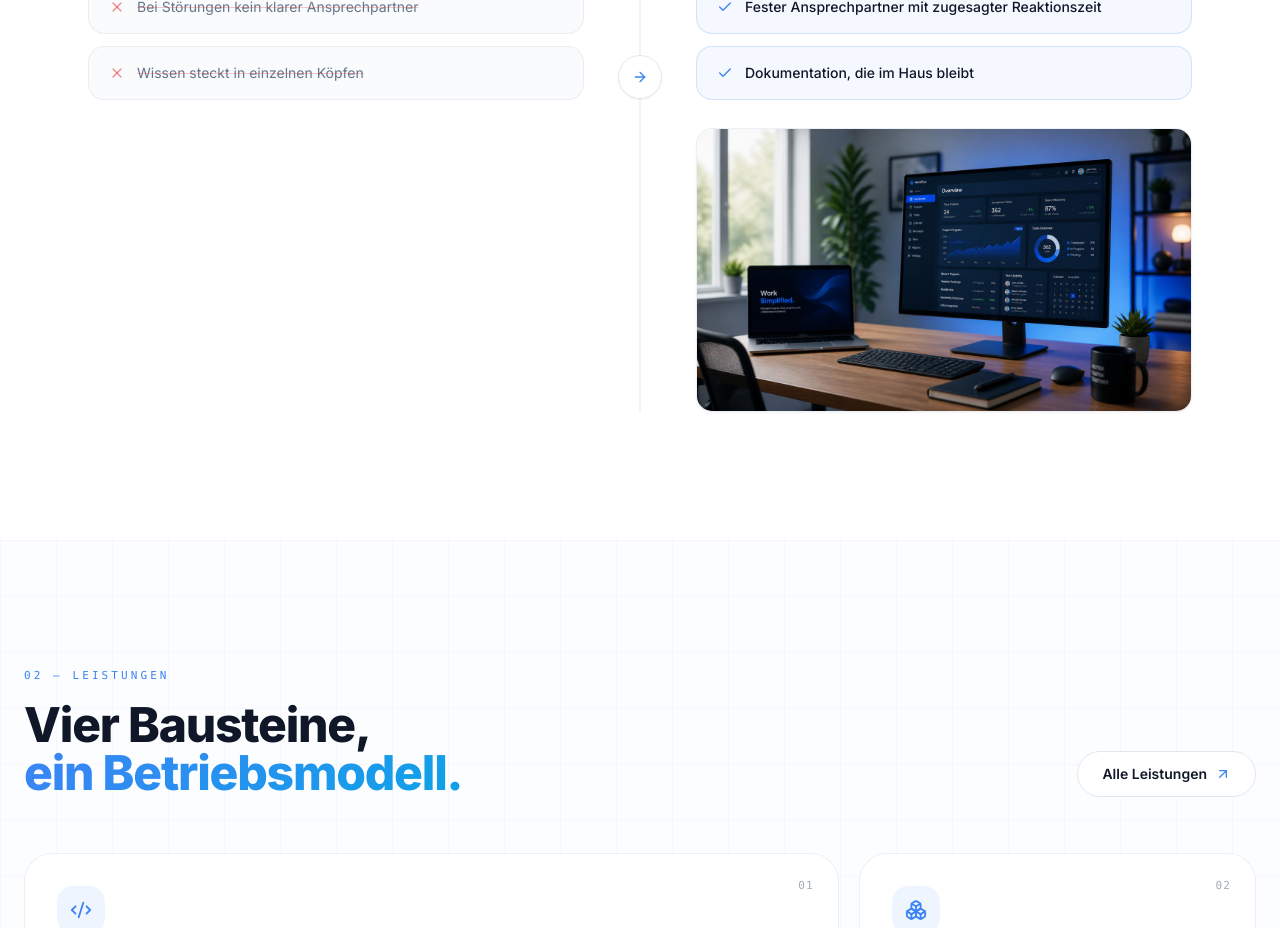
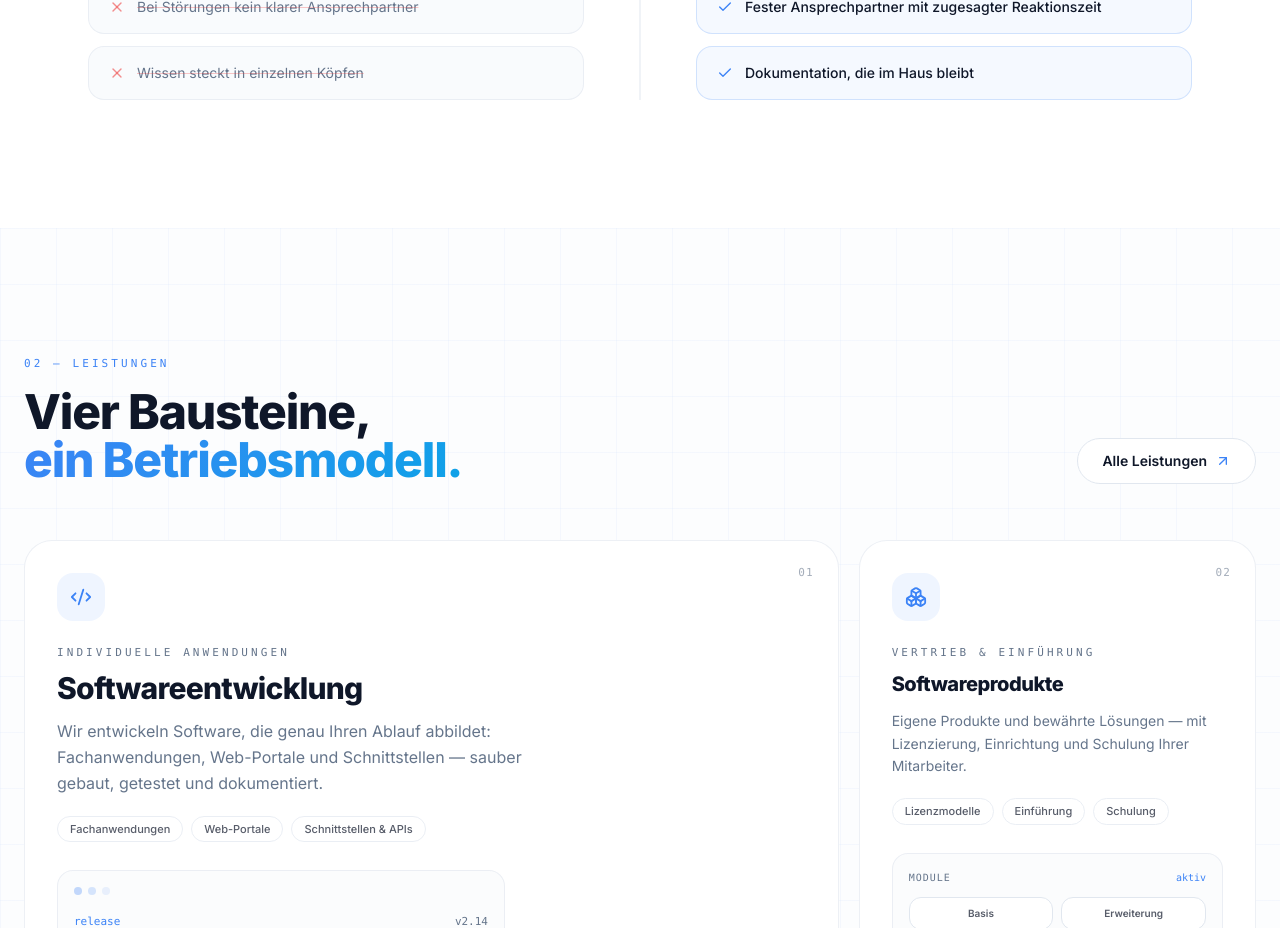
Before and after one commit to darklobster9512/vona-cloud, a React (Vite) app: page / in a window 1280 px wide. Shown: the part 1760-2688 px from the top of the page. Built offline with nearby package versions, Linux system fonts and the light colour scheme; the HTML template or start-up script is replaced by a standard one.

Commit message:
Changes
Co-authored-by: darklobster9512 <301748244+darklobster9512@users.noreply.github.com>

```diff
--- a/src/components/landing/ProblemSolution.tsx
+++ b/src/components/landing/ProblemSolution.tsx
@@ -71,16 +71,6 @@ const ProblemSolution = () => {
                 </li>
               ))}
             </ul>
-            <figure className="mt-7 overflow-hidden rounded-2xl border border-border/60 bg-white shadow-sm">
-              <img
-                src={workspaceSolution}
-                alt="Übersichtlicher Software-Workspace mit Dashboard und klaren Prozessen"
-                width={1344}
-                height={768}
-                loading="lazy"
-                className="w-full object-cover"
-              />
-            </figure>
           </div>
         </div>
       </div>
```
